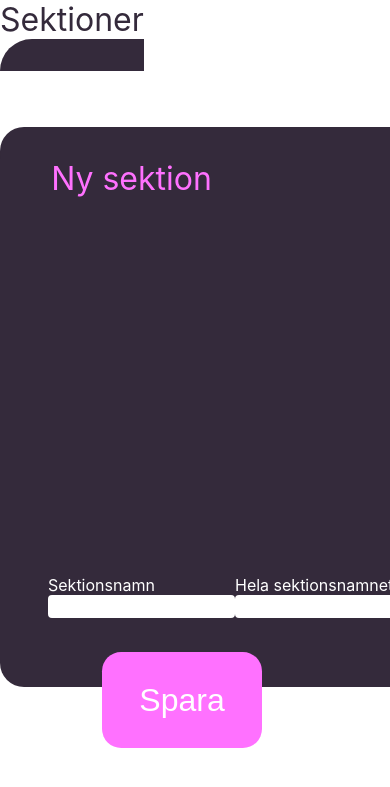
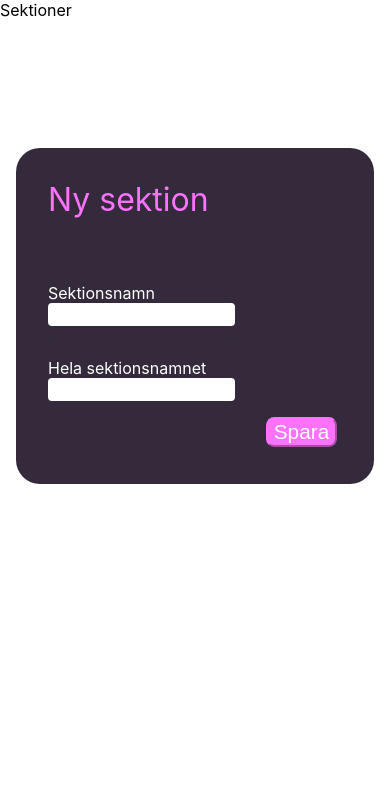
Before and after one commit to UTNkar/TD-app-admin-interface, a Django app: page /sections/create/ in a window 390 px wide. Shown: the top 787 px of the page. Run offline with Django 3.2, Linux system fonts and the light colour scheme; the visitor is signed in with stand-in values (Sample User, id 1); some web fonts are replaced.

Commit message:
mobile view create view and section

```diff
--- a/adminInterface/adminInterface/static/css/create_event.css
+++ b/adminInterface/adminInterface/static/css/create_event.css
@@ -1,22 +1,84 @@
-#event-form-box {
+#flex-container {
+    display: flex;
+    flex-wrap: wrap;
+    padding-top: 7em;
+}
+
+@media only screen and (min-width: 600px) {
+    #flex-container {
+        display: flex;
+        flex-wrap: wrap;
+        align-items: left;
+        justify-content: left;
+        padding-top: 0em;
+    }
+}
+
+#flex-container-content {
+    display: flex;
+    flex-wrap: wrap;
+    align-items: stretch;
+}
+
+#flex-container-content-button {
+    display: flex;
+    flex-wrap: wrap;
+    align-items: flex-end;
+    flex-direction: column;
+    padding: 1em;
+}
+
+#flex-container-content>* {
+    color: white;
     background-color: #342A3B;
+    padding: 1em;
+    border-radius: 1.5em;
+}
+
+#flex-container>* {
     color: white;
-    position: absolute;
-    top: 15%;
-    width: 60%;
-    height: 35em;
+    background-color: #342A3B;
+    margin: 1em;
     border-radius: 1.5em;
-    display: table;
 }
 
 #new-event {
-    background-color: #342A3B;
+    font-size: 2em;
     color: #FF71FF;
-    font-size: 2em;
-    padding-left: 1.6em;
-    padding-top: 1em;
-    border-top-left-radius: 1em;
-    height: 0em;
+    padding: 1em;
+    border-radius: 1em;
+}
+
+#submit-button {
+    background-color: #FF71FF;
+    color: white;
+    border-radius: 0.4em;
+    border-color: #FF71FF;
+    font-size: 1.3em;
+    margin-bottom: 1em;
+    margin-right: 1em;
+}
+
+#content {
+    display: flex;
+    flex-direction: column;
+    justify-content: stretch;
+}
+
+#id_name {
+    height: 3em;
+}
+
+#id_release {
+    height: 3em;
+}
+
+#id_form {
+    height: 3em;
+}
+
+#id_disappear {
+    height: 3em;
 }
 
 #table-row-1 {
@@ -55,26 +117,6 @@
     display: table-cell;
 }
 
-#id_name {
-    width: 40em;
-    height: 3em;
-}
-
-#id_form {
-    width: 40em;
-    height: 3em;
-}
-
-#id_release {
-    width: 15em;
-    height: 3em;
-}
-
-#id_disappear {
-    width: 15em;
-    height: 3em;
-}
-
 #id_who {
     list-style-type: none;
     padding-left: 0em;
@@ -98,16 +140,3 @@ input[type=datetime-local] {
 input[type=datetime-local]:focus {
     border: 3px solid #555;
 }
-
-#submit-button {
-    background-color: #FF71FF;
-    color: white;
-    position: absolute;
-    bottom: 3em;
-    right: 4em;
-    width: 5em;
-    height: 3em;
-    border: 0px;
-    border-radius: 0.6em;
-    font-size: 1em;
-}
--- a/adminInterface/adminInterface/templates/create_section.html
+++ b/adminInterface/adminInterface/templates/create_section.html
@@ -1,6 +1,46 @@
 {% extends "base.html"%} {% block content %}
 
-<div id="header-text">
+<header>
+    Sektioner
+</header>
+
+<div id="flex-container">
+    <div>
+        <div id="new-event">
+            {% if edit_section %}
+                    Ändra sektion
+                    {% else %}
+                    Ny sektion
+                    {% endif %}
+        </div>
+        {{form.errors}}
+        <div id="flex-container-content-button">
+            <div id="flex-container-content">
+                <div id="content">
+                    Sektionsnamn <br> {{ form.sectionName }}
+                </div>
+                <div id="content">
+                    Hela sektionsnamnet <br> {{ form.sectionFullName }}
+                </div>
+            </div>
+            <div>
+                <button onclick="return saveAlert()" id="submit-button" type="submit" class="save btn btn-default">
+                    {% if edit_event %}
+                    Spara ändringar
+                    {%else%}
+                    Spara
+                    {% endif %}
+                </button>
+            </div>
+        </div>
+
+    </div>
+</div>
+
+
+
+
+{% comment %} <div id="header-text">
     Sektioner
 </div>
 <div>
@@ -37,7 +77,7 @@
             </div>
         </div>
     </form>
-</div>
+</div> {% endcomment %}
 
 <script>
 function saveAlert() {
```
Also changed, not shown: adminInterface/adminInterface/templates/create_event.html (+22 -27 lines).
